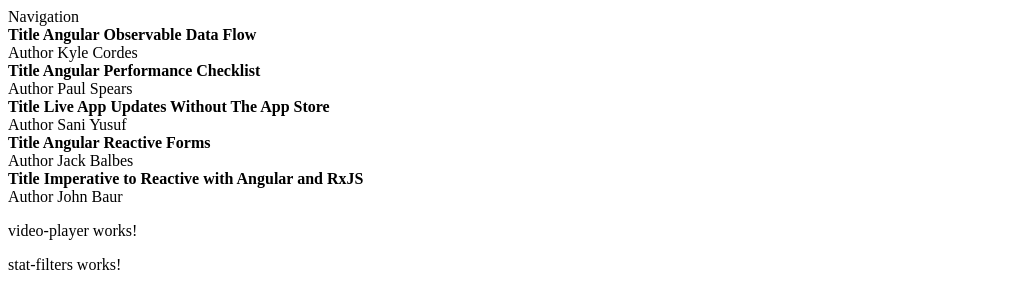
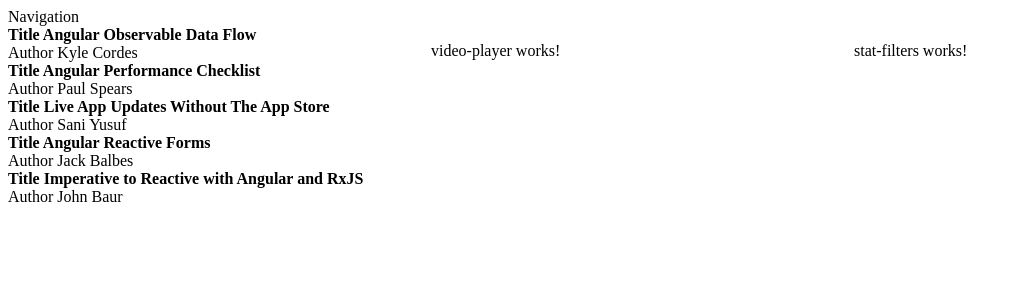
Before and after one commit to AllisonBarnett/boot-camp, an Angular app: page /video-dashboard in a window 1280 px wide. Shown: the top 308 px of the page, without its empty margins (0-1021 px from the left). Built offline with nearby package versions, Linux system fonts and the light colour scheme.

Commit message:
added css - still not working

```diff
--- a/src/app/dashboard/video-dashboard/video-dashboard.component.css
+++ b/src/app/dashboard/video-dashboard/video-dashboard.component.css
@@ -0,0 +1,5 @@
+:host {
+  display: grid;
+  grid-template-columns: repeat(3, 1fr);
+  grid-column-gap: 5px;
+}
--- a/src/app/dashboard/video-dashboard/video-dashboard.component.html
+++ b/src/app/dashboard/video-dashboard/video-dashboard.component.html
@@ -1,5 +1,3 @@
-<div class="section">
-  <app-video-list></app-video-list>
-  <app-video-player></app-video-player>
-  <app-stat-filters></app-stat-filters>
-</div>
+<app-video-list></app-video-list>
+<app-video-player></app-video-player>
+<app-stat-filters></app-stat-filters>
```
